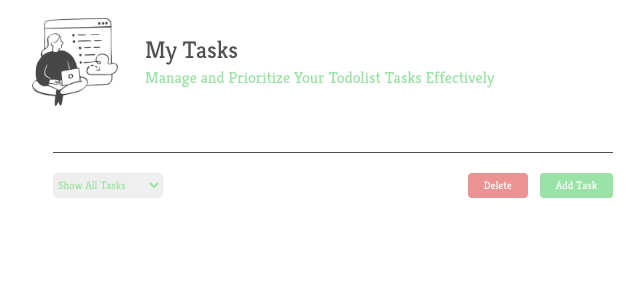
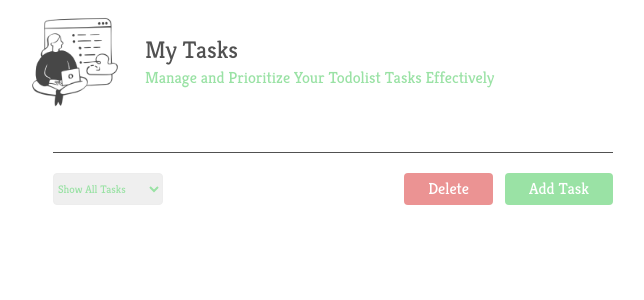
Before and after one commit to AhmadJanuarr/todolist-task-manager, a React (Vite) app: page / in a window 1280 px wide. Shown: the top 300 px of the page, without its empty margins (307-951 px from the left). Built offline with nearby package versions, Linux system fonts and the light colour scheme.

Commit message:
fix : fix on button all devices

```diff
--- a/src/component/Button/index.jsx
+++ b/src/component/Button/index.jsx
@@ -2,7 +2,7 @@ export default function Button({ children, variant, onClick, type }) {
   const variantClasses = variant === "danger" ? "bg-red" : "bg-green";
   return (
     <button
-      className={`bg-green px-4 py-1 rounded text-white text-[11px] ${variantClasses}`}
+      className={`bg-green px-4 py-1 rounded text-white text-[11px] laptop:text-[16px] laptop:px-6 ${variantClasses}`}
       onClick={onClick}
       type={type}
     >
```
